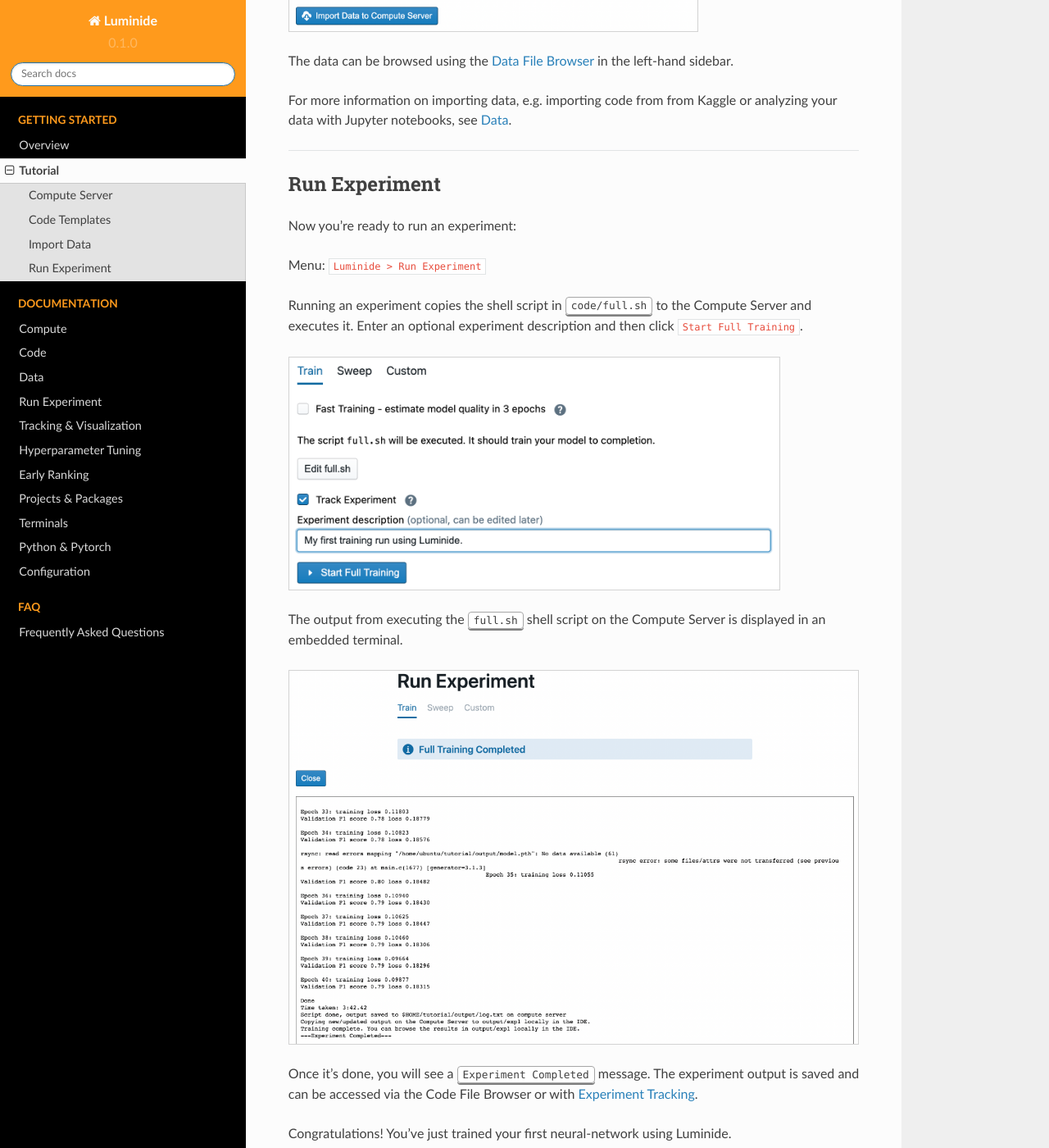
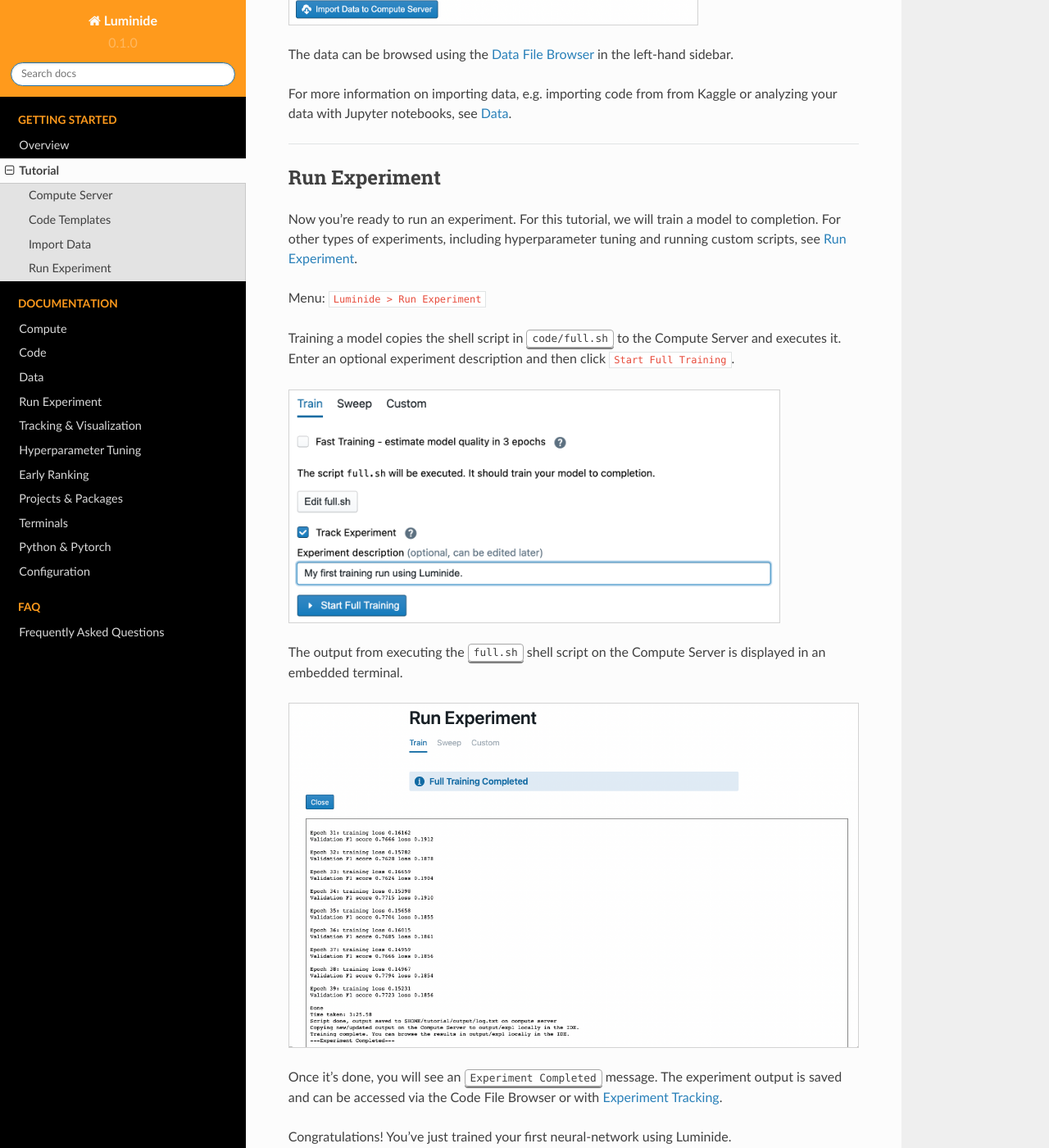
Before and after one commit to luminide/docs, a Sphinx documentation site: the page built from docs/source/tutorial/plant.md, in a window 1280 px wide and 1400 px high, scrolled down 3099 px. Shown: the whole window at 82% size. Built offline with Sphinx 7.4.7 and the Read the Docs theme 2.0.0, drawn with Linux system fonts in a browser that asks for light colours; some of the changed text lies outside the part shown.

Commit message:
add luminide-ide image, fix template and run experiment images, and update overview and tutorial accordingly

````diff
--- a/docs/source/tutorial/plant.md
+++ b/docs/source/tutorial/plant.md
@@ -58,11 +58,11 @@
 
 Then select the PyTorch Image Classification template.
 
-```{image} ../images/feb-template-use.png
+```{image} ../images/image-classification.png
 :width: 300
 ```
 
-There are a number of parameters you can modify to generate code specific to your problem.  For this tutorial, you can use the default parameters.
+There are a number of parameters you can modify to generate code specific to your problem.  For this tutorial, you can use the default parameters and click on `Create Code`.
 
 The code is placed in the code directory on the IDE Server, and can be browsed using the [Code File Browser](code-file-browser) in the left-hand sidebar.
 
@@ -91,11 +91,11 @@
 
 ## Run Experiment
 
-Now you're ready to run an experiment:
+Now you're ready to run an experiment.  For this tutorial, we will train a model to completion.  For other types of experiments, including hyperparameter tuning and running custom scripts, see [Run Experiment](docs-run-experiment).
 
 Menu: `Luminide > Run Experiment`
 
-Running an experiment copies the shell script in <kbd>code/full.sh</kbd> to the Compute Server and executes it.  Enter an optional experiment description and then click `Start Full Training`.
+Training a model copies the shell script in <kbd>code/full.sh</kbd> to the Compute Server and executes it.  Enter an optional experiment description and then click `Start Full Training`.
 
 ```{image} ../images/feb-train.png
 :width: 600
@@ -103,11 +103,11 @@
 
 The output from executing the <kbd>full.sh</kbd> shell script on the Compute Server is displayed in an embedded terminal.
 
-```{image} ../images/feb-training-completed.png
+```{image} ../images/run-experiment-completed.png
 :width: 700
 ```
 
-Once it's done, you will see a <kbd>Experiment Completed</kbd> message. The experiment output is saved and can be accessed via the Code File Browser or with [Experiment Tracking](experiment-tracking).
+Once it's done, you will see an <kbd>Experiment Completed</kbd> message. The experiment output is saved and can be accessed via the Code File Browser or with [Experiment Tracking](experiment-tracking).
 
 Congratulations! You've just trained your first neural-network using Luminide.
 
````
Also changed, not shown: docs/source/tutorial/overview.md (+12 -6 lines), docs/source/images/image-classification.png (added), docs/source/images/run-experiment-completed.png (added), 1 other file.
